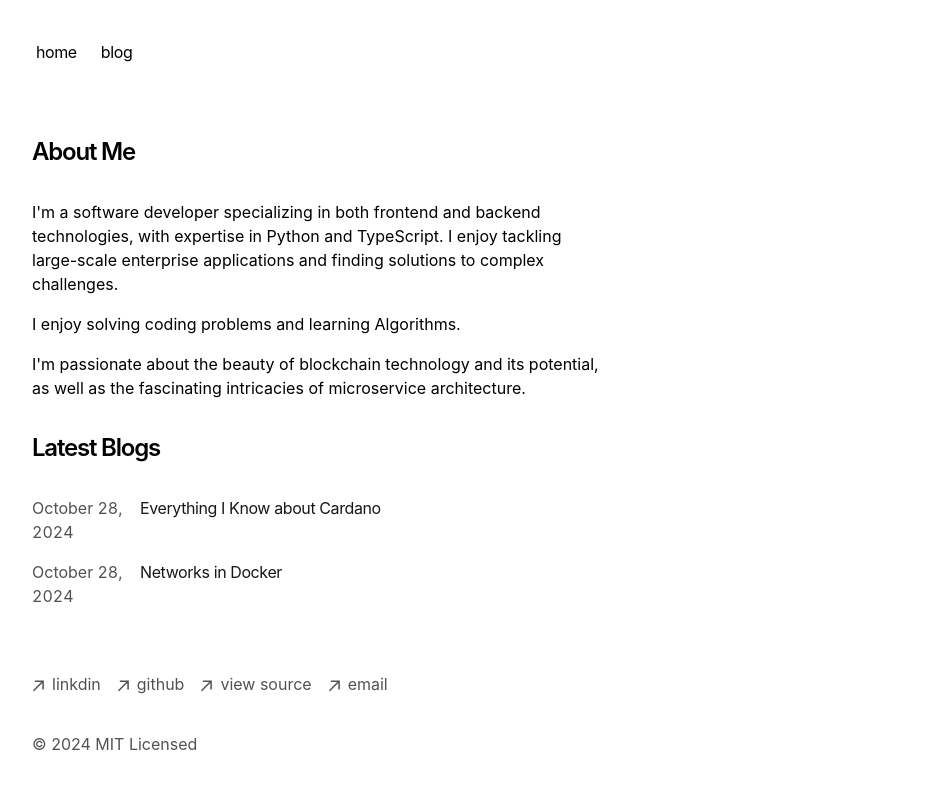
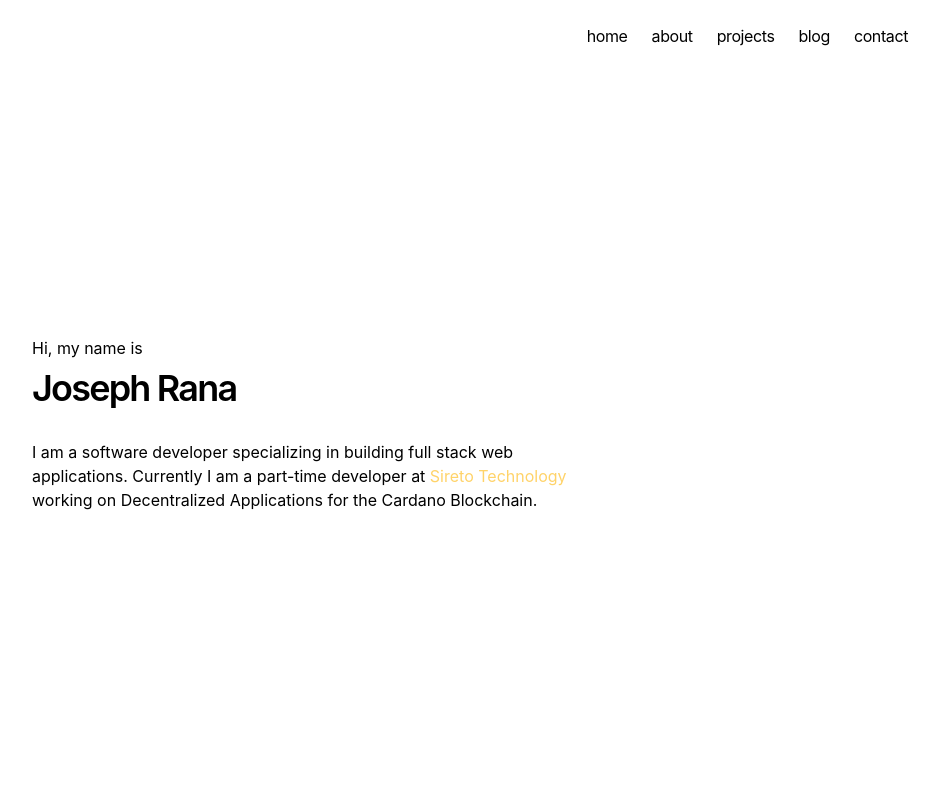
Before and after one commit to JosephRana11/v1, a Next.js app: page / in a window 1280 px wide. Shown: the top 800 px of the page, without its empty margins (320-1259 px from the left). Built offline with nearby package versions, Linux system fonts and the light colour scheme.

Commit message:
feat: add homepage

```diff
--- a/app/blog/page.tsx
+++ b/app/blog/page.tsx
@@ -9,6 +9,13 @@ export default function Page() {
   return (
     <section>
       <h1 className="font-semibold text-2xl mb-8 tracking-tighter">My Blog</h1>
+      <p className='mb-4'>
+        I am always working and learning new things. By writing blogs, I am better able to understand the things I am learning and also
+        share intersting ideas.
+      </p>
+      <p className='mb-4'>
+        Here are some of the blogs I have written .
+      </p>
       <BlogPosts />
     </section>
   )
--- a/app/blog/posts/intro.mdx
+++ b/app/blog/posts/intro.mdx
@@ -1,5 +1,5 @@
 ---
-title: 'Networks in Docker'
+title: 'Networking in Docker'
 publishedAt: '2024-10-28'
 summary: 'Saying Hello'
 ---
--- /dev/null
+++ b/app/components/SocialsNav.tsx
@@ -0,0 +1,39 @@
+// import { SocialIcon } from 'react-social-icons/dist/component';
+import {SocialIcon} from 'react-social-icons'
+
+interface SocialsNavProps {
+    iconSrc : string //for rendering the icon
+    href : string
+}
+
+const socials : SocialsNavProps[] = [
+    {
+        iconSrc : "https://www.linkedin.com",
+        href : "https://www.linkedin.com/in/joseph-rana-009319288/"
+    },
+    {
+        iconSrc : "https://github.com",
+        href : "https://github.com/JosephRana11"
+    },
+    {
+        iconSrc : "https://discord.com",
+        href : ""
+    },
+    {
+        iconSrc: "https://email.com",
+        href : "https://mail.google.com/mail/u/0/#inbox?compose=DmwnWsLMnVzmXZpbGXZHwGcRlsdvqkMkQfDLHVTrCfLrXBtvvcctldxJpcTXNXWXTSXxHcTCBQPV"
+    }
+]
+
+
+export default function SocialsNav() {
+    return (
+        <div className="flex flex-col space-y-6 fixed left-4 bottom-4">
+            {
+                socials.map((item , index) =>
+                    <SocialIcon key={index} url={item.iconSrc} bgColor='none' style={{height: 38 , width: 38}}/>
+                )
+            }
+        </div>
+    )
+}
--- a/app/components/footer.tsx
+++ b/app/components/footer.tsx
@@ -19,28 +19,7 @@ export default function Footer() {
   return (
     <footer className="mb-16">
       <ul className="font-sm mt-8 flex flex-col space-x-0 space-y-2 text-neutral-600 md:flex-row md:space-x-4 md:space-y-0 dark:text-neutral-300">
-        <li>
-          <a
-            className="flex items-center transition-all hover:text-neutral-800 dark:hover:text-neutral-100"
-            rel="noopener noreferrer"
-            target="_blank"
-            href="https://www.linkedin.com/in/joseph-rana-009319288/"
-          >
-            <ArrowIcon />
-            <p className="ml-2 h-7">linkdin</p>
-          </a>
-        </li>
-        <li>
-          <a
-            className="flex items-center transition-all hover:text-neutral-800 dark:hover:text-neutral-100"
-            rel="noopener noreferrer"
-            target="_blank"
-            href="https://github.com/JosephRana11"
-          >
-            <ArrowIcon />
-            <p className="ml-2 h-7">github</p>
-          </a>
-        </li>
+
         <li>
           <a
             className="flex items-center transition-all hover:text-neutral-800 dark:hover:text-neutral-100"
@@ -52,17 +31,6 @@ export default function Footer() {
             <p className="ml-2 h-7">view source</p>
           </a>
         </li>
-        <li>
-          <a
-            className="flex items-center transition-all hover:text-neutral-800 dark:hover:text-neutral-100"
-            rel="noopener noreferrer"
-            target="_blank"
-            href="https://mail.google.com/mail/u/0/#inbox?compose=DmwnWsLMnVzmXZpbGXZHwGcRlsdvqkMkQfDLHVTrCfLrXBtvvcctldxJpcTXNXWXTSXxHcTCBQPV"
-          >
-            <ArrowIcon />
-            <p className="ml-2 h-7">email</p>
-          </a>
-        </li>
       </ul>
       <p className="mt-8 text-neutral-600 dark:text-neutral-300">
         © {new Date().getFullYear()} MIT Licensed
--- a/app/components/nav.tsx
+++ b/app/components/nav.tsx
@@ -4,14 +4,23 @@ const navItems = {
   '/': {
     name: 'home',
   },
+  '/about': {
+    name: 'about',
+  },
+  '/projects': {
+    name: 'projects',
+  },
   '/blog': {
     name: 'blog',
+  },
+  '/contact': {
+    name: 'contact',
   },
 }
 
 export function Navbar() {
   return (
-    <aside className="-ml-[8px] mb-16 tracking-tight">
+    <aside className="-ml-[8px] mb-16 tracking-tight fixed top-0 right-0 mt-4 ">
       <div className="lg:sticky lg:top-20">
         <nav
           className="flex flex-row items-start relative px-0 pb-0 fade md:overflow-auto scroll-pr-6 md:relative"
--- a/app/global.css
+++ b/app/global.css
@@ -148,3 +148,7 @@ table {
 .title {
   text-wrap: balance;
 }
+
+/* .custom-heading {
+  @apply text-4xl font-semibold tracking-tighter;
+} */
--- /dev/null
+++ b/app/home.tsx
@@ -0,0 +1,18 @@
+import Link from "next/link"
+
+export default function Home() {
+    return (
+        <>
+        <h2 className="mb-2">Hi, my name is </h2>
+        <h1 className="mb-8 custom-heading">Joseph Rana</h1>
+            <p className="mb-4">
+            {`I am a software developer specializing in building full stack web applications.
+            Currently I am a part-time developer at `}
+            <Link href={"https://sireto.io"} target='_blank'>
+            <span className='link'>Sireto Technology</span>
+            </Link>
+            {` working on Decentralized Applications for the Cardano Blockchain.`}
+        </p>
+    </>
+    )
+}
--- a/app/layout.tsx
+++ b/app/layout.tsx
@@ -7,6 +7,8 @@ import { Analytics } from '@vercel/analytics/react'
 import { SpeedInsights } from '@vercel/speed-insights/next'
 import Footer from './components/footer'
 import { baseUrl } from './sitemap'
+import './tailwind.css'
+import SocialsNav from './components/SocialsNav'
 
 export const metadata: Metadata = {
   metadataBase: new URL(baseUrl),
@@ -55,6 +57,7 @@ export default function RootLayout({
       <body className="antialiased max-w-xl mx-4 mt-8 lg:mx-auto">
         <main className="flex-auto min-w-0 mt-6 flex flex-col px-2 md:px-0">
           <Navbar />
+          <SocialsNav/>
           {children}
           <Footer />
           <Analytics />
--- a/app/page.tsx
+++ b/app/page.tsx
@@ -1,26 +1,29 @@
 import { BlogPosts } from 'app/components/posts'
+import Link from 'next/link'
+import Home from './home'
 
 export default function Page() {
   return (
-    <section>
-      <h1 className="mb-8 text-2xl font-semibold tracking-tighter">
-        About Me
-      </h1>
-        <p className="mb-4">
-          {`I'm a software developer specializing in both frontend and backend technologies, with expertise in Python and TypeScript. I enjoy tackling large-scale enterprise applications and finding solutions to complex challenges.`}
-        </p>
-        <p className='mb-4'>
-          {`I enjoy solving coding problems and learning Algorithms.`}
-        </p>
-        <p className='mb-4'>
-          {`I'm passionate about the beauty of blockchain technology and its potential, as well as the fascinating intricacies of microservice architecture.`}
-        </p>
-      <div className="my-8">
-        <h1 className="mb-8 text-2xl font-semibold tracking-tighter">
-          Latest Blogs
-        </h1>
-        <BlogPosts />
-      </div>
+    <section className='h-[100vh] justify-center flex flex-col'>
+      <Home/>
     </section>
   )
 }
+
+
+
+      // <h1 className="mb-8 text-2xl font-semibold tracking-tighter">
+      //   About Me
+      // </h1>
+      //   <p className='mb-4'>
+      //     {`I enjoy solving coding problems and learning Algorithms.`}
+      //   </p>
+      //   <p className='mb-4'>
+      //     {`I'm passionate about the beauty of blockchain technology and its potential, as well as the fascinating intricacies of microservice architecture.`}
+      //   </p>
+      // <div className="my-8">
+      //   <h1 className="mb-8 text-2xl font-semibold tracking-tighter">
+      //     Latest Blogs
+      //   </h1>
+      //   <BlogPosts />
+      // </div>
--- /dev/null
+++ b/app/tailwind.css
@@ -0,0 +1,9 @@
+@import 'tailwindcss';
+
+.link {
+  @apply text-[#FFD369]
+}
+
+.custom-heading {
+  @apply text-4xl font-semibold tracking-tighter;
+}
--- a/package.json
+++ b/package.json
@@ -18,6 +18,7 @@
     "postcss": "^8.4.35",
     "react": "18.2.0",
     "react-dom": "18.2.0",
+    "react-social-icons": "^6.18.0",
     "sugar-high": "^0.6.0",
     "tailwindcss": "4.0.0-alpha.13",
     "typescript": "5.3.3"
```
Also changed, not shown: 1 other file (tests, documents, lock files or other folders).
